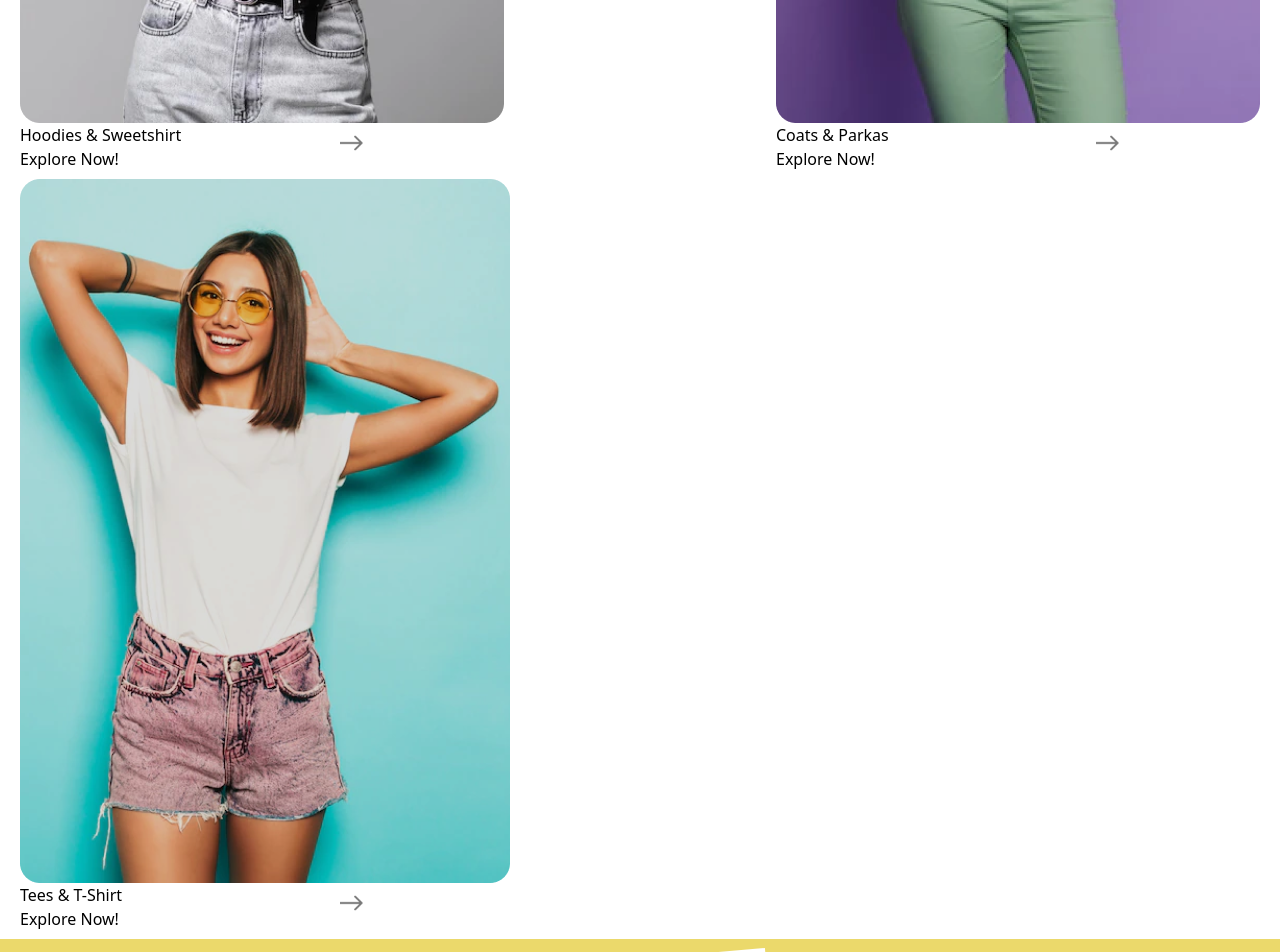
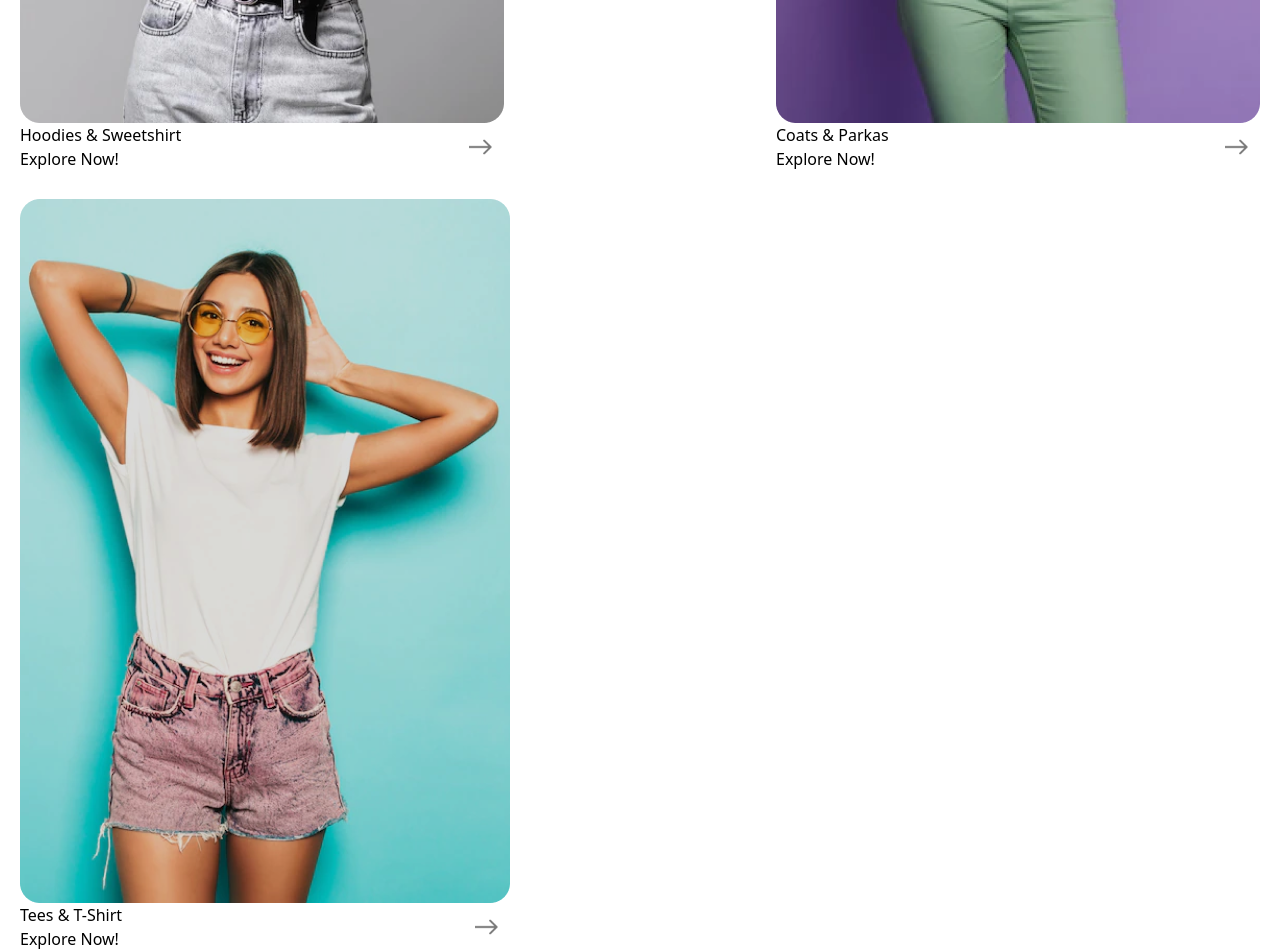
Before and after one commit to maxvol123/Shopping-website, a React (Create React App) app: page / in a window 1280 px wide. Shown: the part 1300-2252 px from the top of the page. Built offline with nearby package versions, Linux system fonts and the light colour scheme; no server answers.

Commit message:
Add styles, logout button, fix empty car err

```diff
--- a/src/App.tsx
+++ b/src/App.tsx
@@ -52,27 +52,30 @@ const {products} = useProducts()
         <div className="flex mx-5 mt-3 justify-between flex-wrap arrivals">
           <div className="mb-7">
             <img className="foto" src={Hoodies} alt="" />
+            <div className="flex justify-between">
             <div className="flex flex-col">
             <div className="">Hoodies & Sweetshirt</div>
             <div className="">Explore Now!</div>
             </div>
-            <img className="arrow h-4 ml-80 -mt-9" src={Arrow} alt="" />
+            <img className="arrow h-4 mt-4 mr-3" src={Arrow} alt="" /></div>
            </div>
            <div className="mb-7">
             <img className="foto" src={Coats} alt="" />
+            <div className="flex justify-between">
             <div className="flex flex-col">
             <div className="">Coats & Parkas</div>
             <div className="">Explore Now!</div>
             </div>
-            <img className="arrow h-4 ml-80 -mt-9" src={Arrow} alt="" />
+            <img className="arrow h-4 mt-4 mr-3" src={Arrow} alt="" /></div>
            </div>
            <div className="mb-7">
             <img className="foto" src={Tees} alt="" />
+            <div className="flex justify-between">
             <div className="flex flex-col">
             <div className="">Tees & T-Shirt</div>
             <div className="">Explore Now!</div>
             </div>
-            <img className="arrow h-4 ml-80 -mt-9" src={Arrow} alt="" />
+            <img className="arrow h-4 mt-4 mr-3" src={Arrow} alt="" /></div>
            </div>
         </div>
       </main>
--- a/src/components/Cart.tsx
+++ b/src/components/Cart.tsx
@@ -2,7 +2,8 @@ import { useState, useEffect } from "react"
 
 export function Cart() {
     const [total,setTotal]=useState(0)
-    const [info,setInfo]=useState(JSON.parse(localStorage.getItem("Cart")|| '{}'))
+    const [info,setInfo]=useState(JSON.parse(localStorage.getItem("Cart")|| "{}"))
+    const [show,setShow]=useState(true)
     useEffect(()=>{
         let q = 0
     for (let i = 0; i < info.length; i++) {
@@ -10,6 +11,9 @@ export function Cart() {
         q=info[i].price*info[i].amount+q
     }
     setTotal(q)
+    if (localStorage.getItem("Cart")===null) {
+        setShow(false)
+    }
 }, [])
 function Set(id:any) {
     let info = JSON.parse(localStorage.getItem("Cart")|| '{}')
@@ -24,6 +28,7 @@ function Set(id:any) {
     setInfo(info)
     setTotal(q)
 }
+console.log(show);
 function Minus(id:any) {
     let info = JSON.parse(localStorage.getItem("Cart")|| '{}')
     let index = info.findIndex((a:any) => a.id == id)
@@ -44,8 +49,9 @@ function Minus(id:any) {
         <>
         <div className="">
             <div className="text-5xl text-center">CART</div>
-        {info.map((product:any)=><div className="max-w-[200px]"><div className='mr-5 max-w-[200px] hover:underline'><a href={"/product/"+product._id} className="w-[10px]"><img className='h-52' src={product.foto} alt="" />{product.title}</a></div><div className="text-green-600 font-bold">{product.price}$</div><div className="flex justify-between w-[100px] mb-2"><button className='' onClick={()=>Set(product.id)} >+</button><div className="">{product.amount}</div><button onClick={()=>Minus(product.id)}>-</button></div></div>)}
+        {show&&info.map((product:any)=><div className="max-w-[200px]"><div className='mr-5 max-w-[200px] hover:underline'><a href={"/product/"+product._id} className="w-[10px]"><img className='h-52' src={product.foto} alt="" />{product.title}</a></div><div className="text-green-600 font-bold">{product.price}$</div><div className="flex justify-between w-[100px] mb-2"><button className='' onClick={()=>Set(product.id)} >+</button><div className="">{product.amount}</div><button onClick={()=>Minus(product.id)}>-</button></div></div>)}
         </div>
+        <button className="bg-red-600 px-2 py-1 rounded hover:bg-red-700 w-16 mt-5" onClick={()=>localStorage.removeItem("Cart")}><a href="/">CleanCart</a></button>
         <div className="text-3xl">Total: {total}</div>
         </>
     )
--- a/src/components/Me.tsx
+++ b/src/components/Me.tsx
@@ -23,6 +23,7 @@ export function Me() {
         <>
         <div className="font-semibold text-3xl">Hello {name} !</div>
         <div className="">Your email {email}</div>
+        <button className="bg-red-600 px-2 py-1 rounded hover:bg-red-700 w-16 mt-5" onClick={()=>localStorage.removeItem("Token")}><a href="/">LogOut</a></button>
         </>
     )
 }
```
